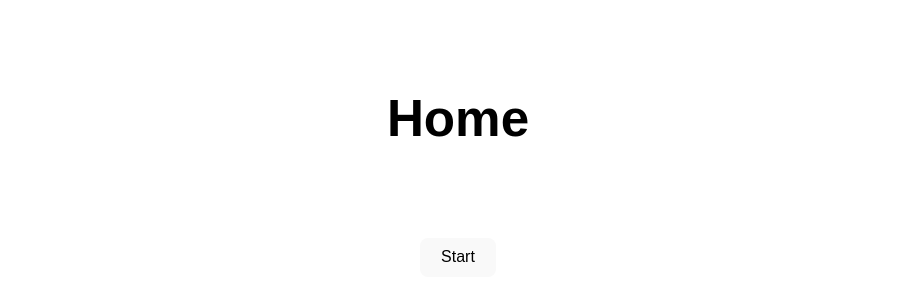
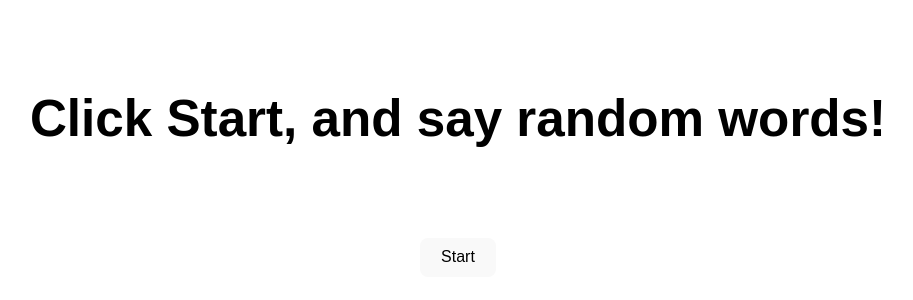
Before and after one commit to AnasShwehdy/memory-tree-client, a Vue app: page / in a window 1280 px wide. Shown: the part 216-516 px from the top of the page, without its empty margins (182-1095 px from the left). Built offline with nearby package versions, Linux system fonts and the light colour scheme.

Commit message:
Update Home.vue

```diff
--- a/src/views/Home.vue
+++ b/src/views/Home.vue
@@ -1,5 +1,5 @@
 <template>
-    <h1>Home</h1>
+    <h1>Click Start, and say random words!</h1>
     <div style="padding-top: 90px;">
         <button v-if="!isRecording && tree.length == 0" :class="`mic`" @click="ToggleMic">Start</button>
         <div v-for="(mem, i) in tree" :key="i">
```
